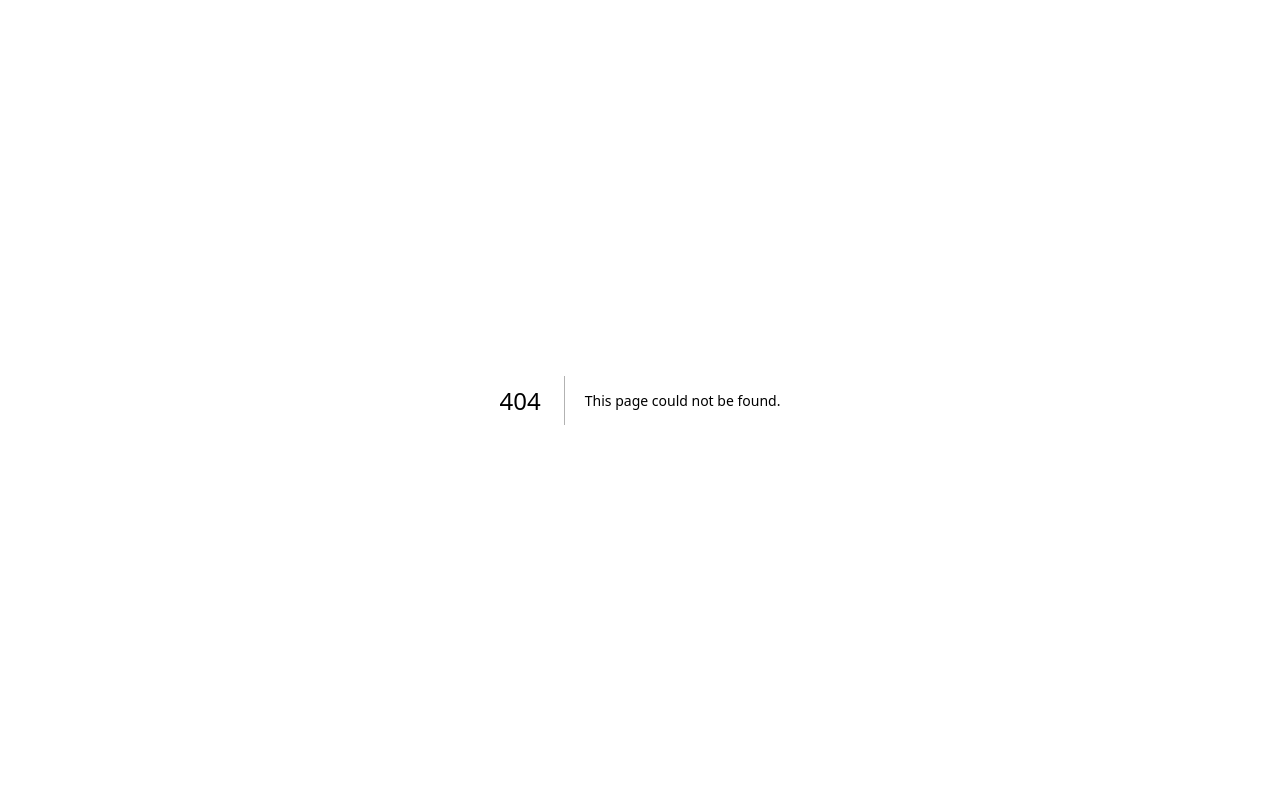
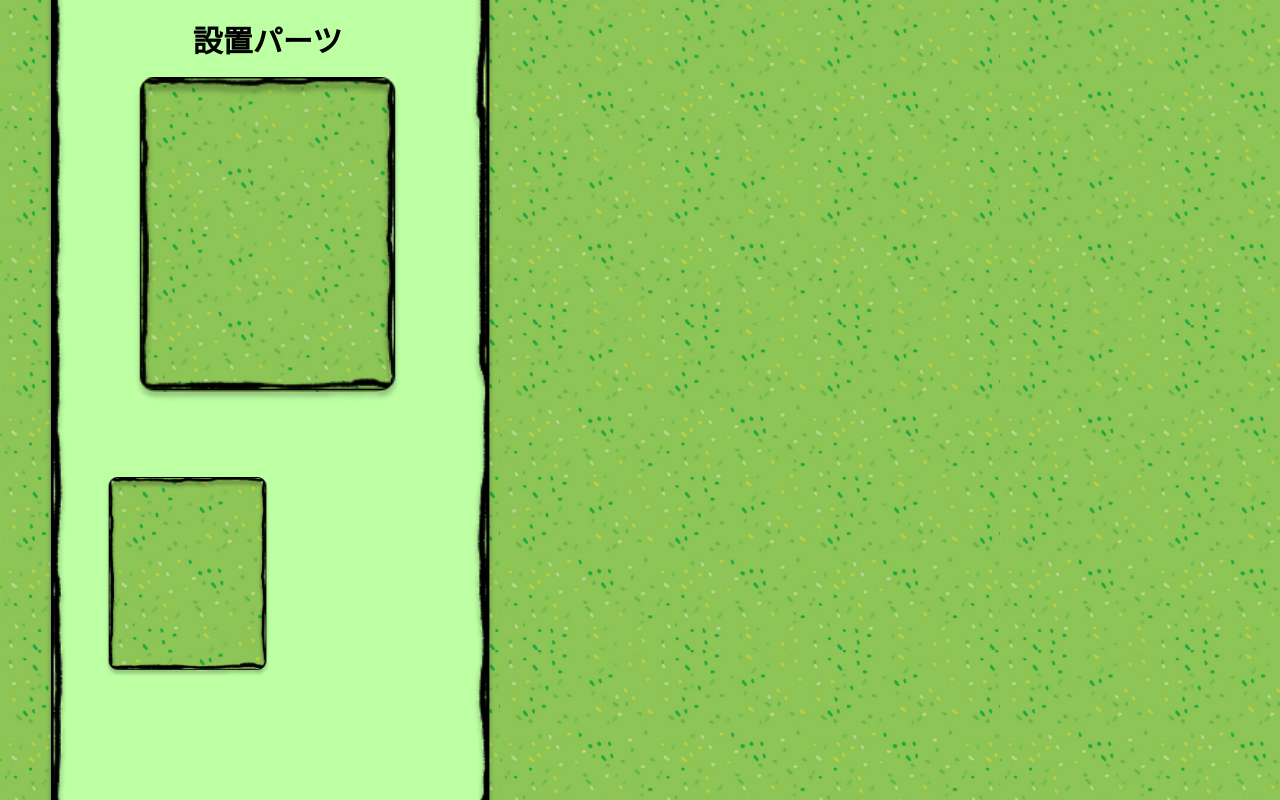
Before and after one commit to kc3hack/2025_1, a Next.js app in the folder frontend/: page /edit in a window 1280 px wide. Before the commit this address had no page. Built offline with nearby package versions, Linux system fonts and the light colour scheme.

Commit message:
左のメニューのうち、設置パーツと次のパーツの枠組みを作成

```diff
--- /dev/null
+++ b/frontend/src/app/edit/page.tsx
@@ -0,0 +1,17 @@
+import styles from './styles.module.css'
+
+export default function EditPage() {
+    return (
+        <div className={styles.container}>
+            <div className={styles.editMenuContainer}>
+                <div className={styles.editMenuInner}>
+                    <div className={styles.partsTitle}>設置パーツ</div>
+                    <div className={styles.nextPartsInner}></div>
+                    <div className={styles.nextPartsContainer}></div>
+                    <div className={styles.nextPartsInner2}></div>
+                    <div className={styles.nextPartsContainer2}></div>
+                </div>
+            </div>
+        </div>
+    )
+}
--- /dev/null
+++ b/frontend/src/app/edit/styles.module.css
@@ -0,0 +1,118 @@
+.container {
+    width: 100%;
+    min-height: 100vh;
+    background-image: url('/background/glass.png');
+    background-repeat: repeat;
+    background-size: 500px;
+    display: flex;
+    flex-direction: column;
+    align-items: center;
+}
+
+.editMenuContainer {
+    position: fixed;
+    left: 45px;
+    top: 50%;
+    transform: translateY(-50%);
+    width: 450px;
+    height: 850px;
+    z-index: 10;
+}
+
+.editMenuInner {
+    position: absolute;
+    top: 2px;
+    left: 5px;
+    width: calc(100% - 15px);
+    height: calc(100% - 15px);
+    background-color: #BDFFA3;
+    border-radius: 10px;
+    z-index: 1;
+}
+
+.editMenuContainer::before {
+    content: '';
+    position: absolute;
+    top: 0;
+    left: 0;
+    width: 100%;
+    height: 100%;
+    background-image: url('/frame/editMenu.png');
+    background-size: 100% 100%;
+    background-position: center;
+    background-repeat: no-repeat;
+    z-index: 2;
+}
+
+.editMenu {
+    position: absolute;
+    top: 0;
+    left: 0;
+    width: 100%;
+    height: 100%;
+    pointer-events: none;
+}
+
+.nextPartsContainer {
+    position: absolute;
+    top: 100px;
+    left: 20px;
+    width: calc(100% - 40px);
+    height: 325px;
+    background-image: url('/frame/nextParts.png');
+    background-size: contain;
+    background-position: center;
+    background-repeat: no-repeat;
+    z-index: 4;
+}
+
+.partsTitle {
+    position: absolute;
+    top: 40px;
+    left: 0;
+    width: 100%;
+    text-align: center;
+    font-size: 30px;
+    font-weight: bold;
+    color: #000;
+    z-index: 2;
+}
+
+.nextPartsInner {
+    position: absolute;
+    top: 100px;
+    left: 90px;
+    width: calc(100% - 185px);
+    height: 315px;
+    background-image: url('/background/glass.png');
+    background-repeat: repeat;
+    background-size: 500px;
+    border-radius: 15px;
+    z-index: 1;
+}
+
+.nextPartsContainer2 {
+    position: absolute;
+    top: 500px;
+    left: -60px;
+    width: calc(100% - 40px);
+    height: 200px;
+    background-image: url('/frame/nextParts.png');
+    background-size: contain;
+    background-position: center;
+    background-repeat: no-repeat;
+    z-index: 4;
+}
+
+.nextPartsInner2 {
+    position: absolute;
+    top: 500px;
+    left: 60px;
+    width: calc(100% - 280px);
+    height: 193px;
+    background-image: url('/background/glass.png');
+    background-repeat: repeat;
+    background-size: 500px;
+    border-radius: 15px;
+    z-index: 1;
+}
--- a/frontend/src/app/map/partsCollections/styles.module.css
+++ b/frontend/src/app/map/partsCollections/styles.module.css
@@ -1,7 +1,7 @@
 .container {
   background-image: url('/background/glass.png');
-  background-size: cover;
-  background-position: center;
+  background-repeat: repeat;
+  background-size: 500px;
   min-height: 100vh;
   overscroll-behavior: none;
 }
--- a/frontend/src/app/map/tombsCollections/styles.module.css
+++ b/frontend/src/app/map/tombsCollections/styles.module.css
@@ -1,7 +1,7 @@
 .container {
   background-image: url('/background/glass.png');
-  background-size: cover;
-  background-position: center;
+  background-repeat: repeat;
+  background-size: 500px;
   min-height: 100vh;
   overscroll-behavior: none;
 }
--- a/frontend/src/app/styles.module.css
+++ b/frontend/src/app/styles.module.css
@@ -1,7 +1,7 @@
 .container {
   background-image: url('/background/glass.png');
-  background-size: cover;
-  background-position: center;
+  background-repeat: repeat;
+  background-size: 500px;
   min-height: 100vh;
   overscroll-behavior: none;
 }
```
Also changed, not shown: frontend/public/frame/editMenu.png (added), frontend/public/frame/nextParts.png (added).
